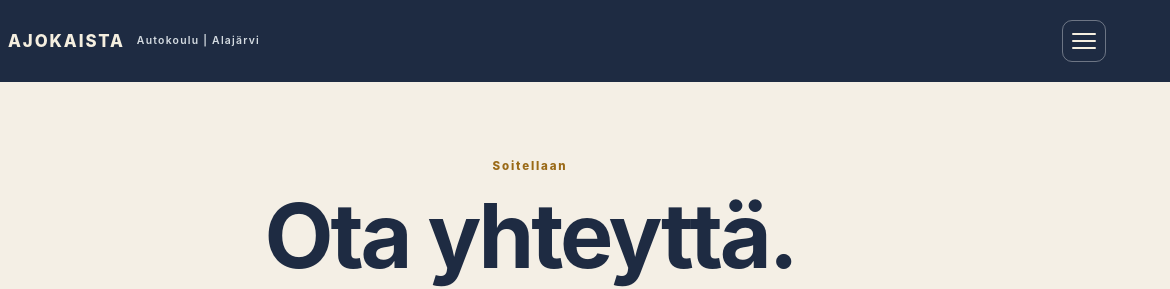
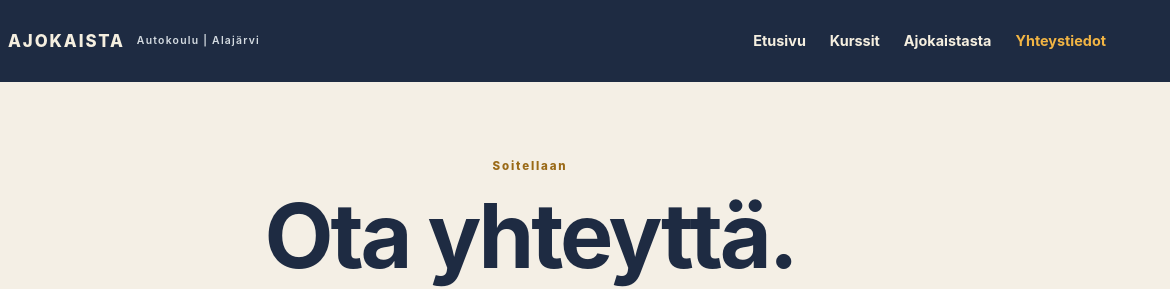
Before and after one commit to viervalle/web-kurssi, a plain HTML site: page contact.html in a window 1280 px wide. Shown: the top 289 px of the page, 110-1280 px from the left. Drawn offline with Linux system fonts and the light colour scheme.

Commit message:
javascript

```diff
--- a/about.html
+++ b/about.html
@@ -6,6 +6,7 @@
     <meta name="description" content="Autokoulu Ajokaista Alajärvellä – B-, A- ja T-ajokorttikurssit. Tutustu alkaviin kursseihin ja ilmoittaudu.">
     <title>Autokoulu ajokaista | Alajärvi</title>
     <link rel="stylesheet" href="styles.css">
+    <script src="app.js" defer></script>
 </head>
 <body>
     <header class="site-header">
--- /dev/null
+++ b/app.js
@@ -0,0 +1,170 @@
+
+document.addEventListener("DOMContentLoaded", () => {
+  const header = document.querySelector(".site-header");
+
+  // Rakennetaan sivuston navigaatio JavaScriptillä.
+  if (header) {
+    const menuButton = header.querySelector(".menu-toggle");
+
+    if (menuButton) {
+      // Luodaan oikeat hamburger-valikon palkit.
+      menuButton.type = "button";
+      menuButton.setAttribute("aria-label", "Avaa valikko");
+      menuButton.setAttribute("aria-expanded", "false");
+      menuButton.setAttribute("aria-controls", "site-navigation");
+      menuButton.replaceChildren();
+
+      for (let i = 0; i < 3; i += 1) {
+        const bar = document.createElement("span");
+        bar.className = "menu-toggle__bar";
+        bar.setAttribute("aria-hidden", "true");
+        menuButton.appendChild(bar);
+      }
+
+      let navigation = header.querySelector("#site-navigation");
+
+      if (!navigation) {
+        navigation = document.createElement("nav");
+        navigation.id = "site-navigation";
+        navigation.className = "site-nav";
+        navigation.setAttribute("aria-label", "Päävalikko");
+
+        const links = [
+          { href: "index.html", text: "Etusivu" },
+          { href: "listing.html", text: "Kurssit" },
+          { href: "about.html", text: "Ajokaistasta" },
+          { href: "contact.html", text: "Yhteystiedot" }
+        ];
+
+        links.forEach(({ href, text }) => {
+          const link = document.createElement("a");
+          link.href = href;
+          link.textContent = text;
+          navigation.appendChild(link);
+        });
+
+        header.appendChild(navigation);
+      }
+
+      // Merkitään nykyinen sivu aktiiviseksi.
+      const currentPage =
+        window.location.pathname.split("/").pop() || "index.html";
+
+      navigation.querySelectorAll("a").forEach((link) => {
+        const linkPage = link.getAttribute("href").split("#")[0];
+
+        if (linkPage === currentPage) {
+          link.setAttribute("aria-current", "page");
+        }
+      });
+
+      const closeMenu = () => {
+        menuButton.setAttribute("aria-expanded", "false");
+        menuButton.setAttribute("aria-label", "Avaa valikko");
+        navigation.classList.remove("is-open");
+      };
+
+      menuButton.addEventListener("click", () => {
+        const isOpen =
+          menuButton.getAttribute("aria-expanded") === "true";
+
+        menuButton.setAttribute("aria-expanded", String(!isOpen));
+        menuButton.setAttribute(
+          "aria-label",
+          isOpen ? "Avaa valikko" : "Sulje valikko"
+        );
+
+        navigation.classList.toggle("is-open", !isOpen);
+      });
+
+      navigation.addEventListener("click", (event) => {
+        if (event.target.closest("a")) {
+          closeMenu();
+        }
+      });
+
+      document.addEventListener("keydown", (event) => {
+        if (event.key === "Escape") {
+          closeMenu();
+        }
+      });
+
+      document.addEventListener("click", (event) => {
+        if (!header.contains(event.target)) {
+          closeMenu();
+        }
+      });
+    }
+  }
+
+  // Päivitetään alatunnisteen vuosiluku automaattisesti.
+  document.querySelectorAll("[data-year]").forEach((element) => {
+    element.textContent = new Date().getFullYear();
+  });
+
+  // Navigaation tyylit ja mobiilivalikko.
+  if (!document.querySelector("#ajokaista-navigation-styles")) {
+    const style = document.createElement("style");
+
+    style.id = "ajokaista-navigation-styles";
+
+    style.textContent = `
+      .site-header {
+        position: relative;
+      }
+
+      .site-nav {
+        display: flex;
+        align-items: center;
+        gap: 24px;
+        margin-left: auto;
+      }
+
+      .site-nav a {
+        color: #f5efe0;
+        text-decoration: none;
+        font-weight: 700;
+        font-size: .9rem;
+        transition: color .2s ease;
+      }
+
+      .site-nav a:hover,
+      .site-nav a[aria-current="page"] {
+        color: #f2b544;
+      }
+
+      .menu-toggle {
+        display: none;
+      }
+
+      @media (max-width: 760px) {
+        .site-header {
+          flex-wrap: wrap;
+        }
+
+        .menu-toggle {
+          display: flex;
+          margin-left: auto;
+          cursor: pointer;
+        }
+
+        .site-nav {
+          display: none;
+          width: 100%;
+          margin: 8px 0 0;
+          padding: 14px 0 4px;
+          flex-direction: column;
+          align-items: flex-start;
+          gap: 14px;
+          border-top: 1px solid rgba(245,239,224,.22);
+        }
+
+        .site-nav.is-open {
+          display: flex;
+        }
+      }
+    `;
+
+    document.head.appendChild(style);
+  }
+});
--- a/contact.html
+++ b/contact.html
@@ -6,6 +6,7 @@
         <meta name="description" content="Autokoulu Ajokaista Alajärvellä – B-, A- ja T-ajokorttikurssit. Tutustu alkaviin kursseihin ja ilmoittaudu.">
         <title>Autokoulu ajokaista | Alajärvi</title>
         <link rel="stylesheet" href="styles.css">
+        <script src="app.js" defer></script>
     </head>
     <body>
         <header class="site-header">
```
Also changed, not shown: index.html (+1 -0 lines), listing.html (+1 -0 lines).
